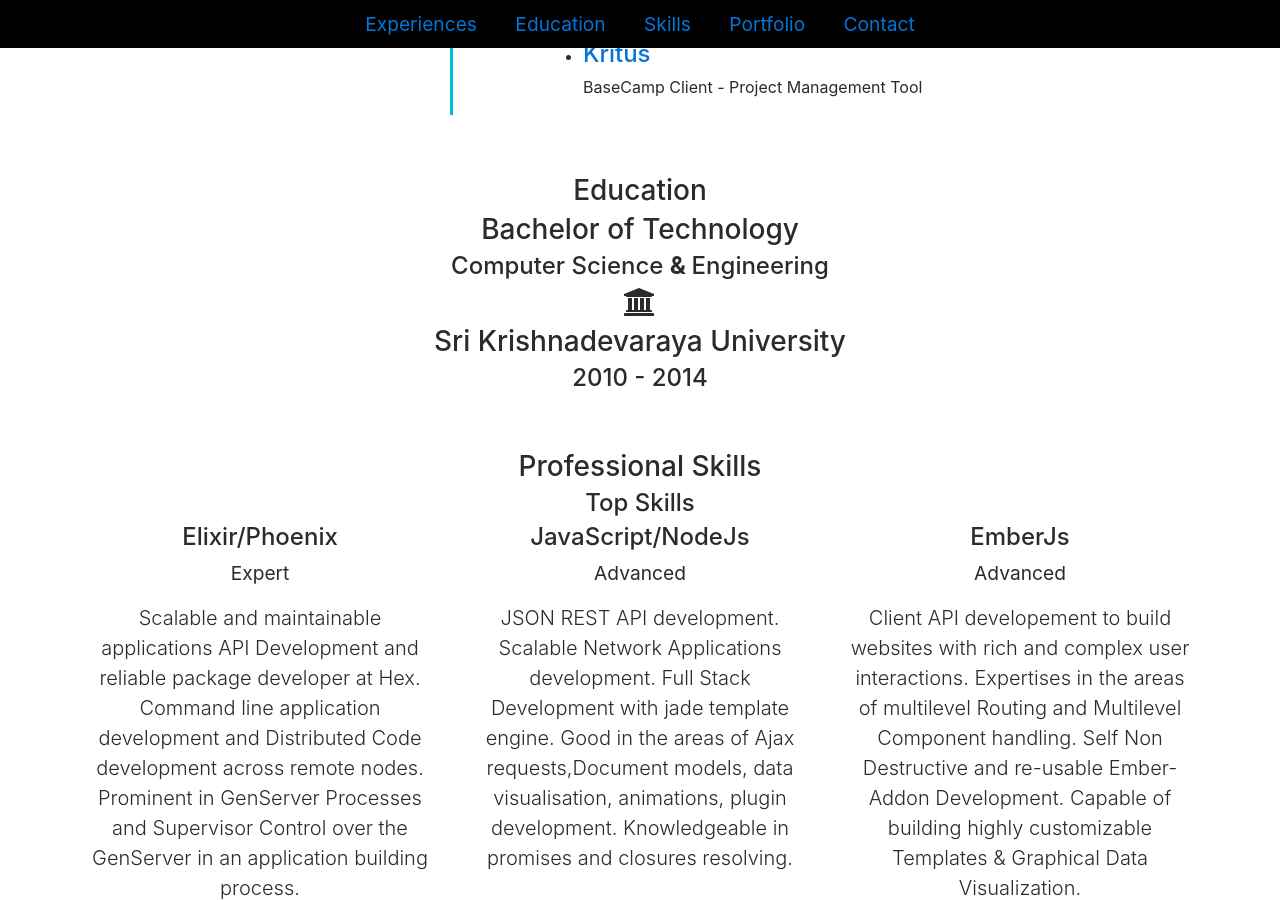
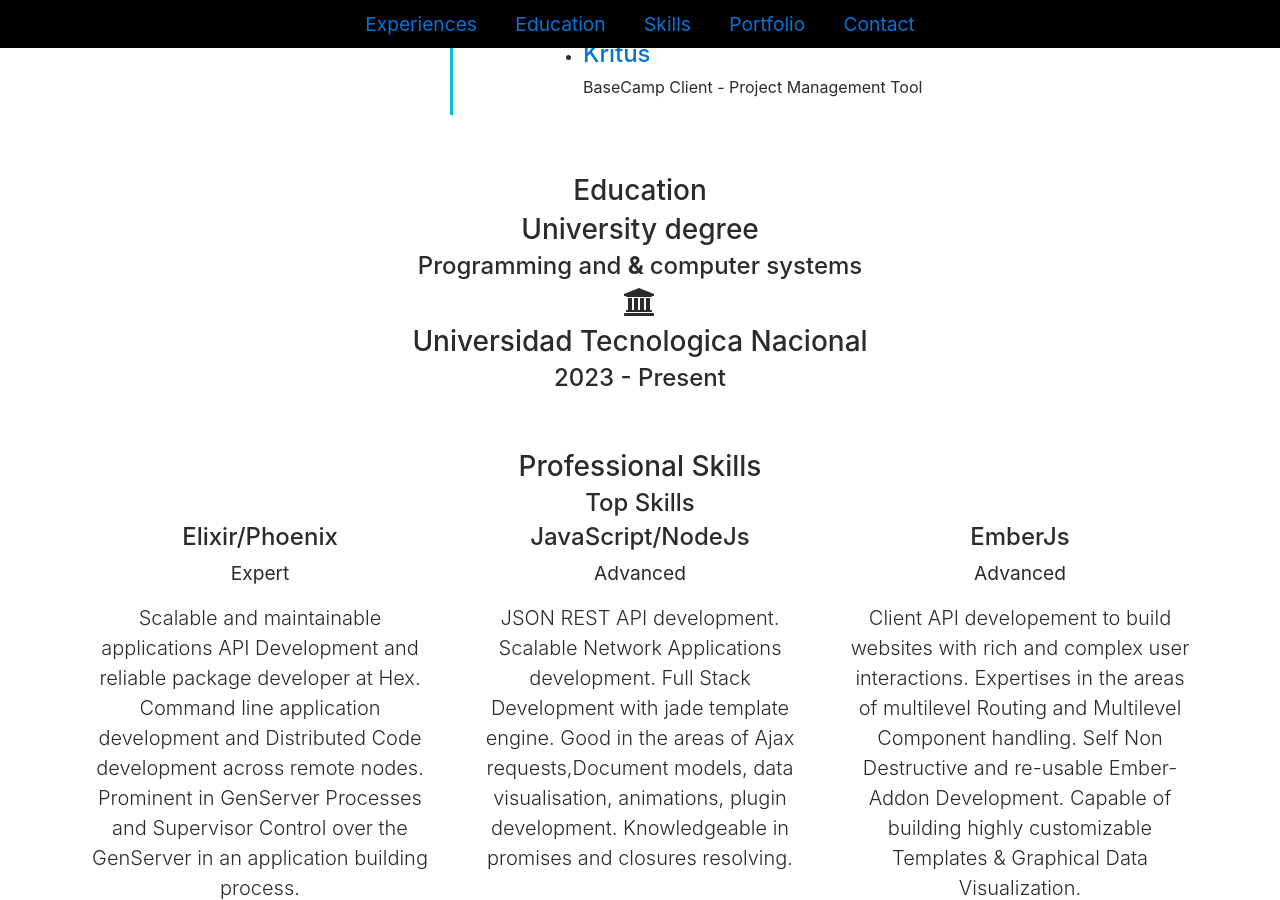
Before and after one commit to HBarthe/hbarthe.github.io, a Jekyll site: the page built from index.html, in a window 1280 px wide and 900 px high, scrolled down 1751 px. Built offline with Jekyll 4.4.1, drawn with Linux system fonts in a browser that asks for light colours; a style sheet for code colours, icons or effects is not loaded.

Commit message:
"Studies"

```diff
--- a/_includes/education.html
+++ b/_includes/education.html
@@ -1,14 +1,14 @@
 <div class="container text-sm-center">
     <div  class="course">
         <h3 class="text-sm-center section-heading"> Education </h3>
-        <h3 class="theme-color "> Bachelor of Technology</h3>
-        <h4>Computer Science <strong class="theme-color"> & </strong> Engineering </h4>
+        <h3 class="theme-color "> University degree </h3>
+        <h4>Programming and <strong class="theme-color"> & </strong> computer systems </h4>
     </div>
     <div class="university">
         <h3 class="university theme-color">
             <i class="fa fa-university"> </i>
         </h3>
-        <h3 class="university theme-color">Sri Krishnadevaraya University</h3>
-        <h4 class="year">2010 - 2014 </h4>
+        <h3 class="university theme-color">Universidad Tecnologica Nacional</h3>
+        <h4 class="year">2023 - Present  </h4>
     </div>
 </div>
```
